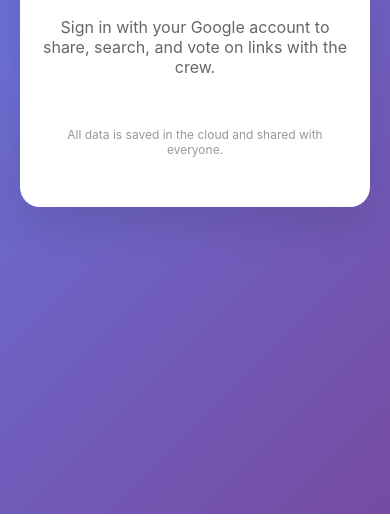
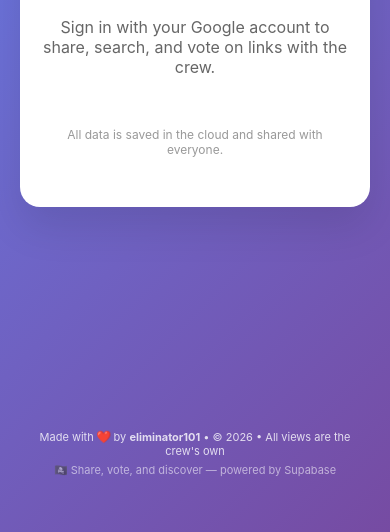
Before and after one commit to eliminator101/test, a plain HTML site: page index.html in a window 390 px wide. Shown: the part 330-862 px from the top of the page. Drawn offline with Linux system fonts and the light colour scheme.

Commit message:
Update index.html

```diff
--- a/index.html
+++ b/index.html
@@ -370,6 +370,36 @@
             gap: 15px;
         }
 
+        /* Footer Styles */
+        .footer {
+            text-align: center;
+            padding: 20px;
+            margin-top: 30px;
+            color: rgba(255, 255, 255, 0.8);
+            font-size: 14px;
+        }
+
+        .footer a {
+            color: white;
+            text-decoration: none;
+            font-weight: 600;
+        }
+
+        .footer a:hover {
+            text-decoration: underline;
+        }
+
+        .footer .heart {
+            color: #ff6b6b;
+            display: inline-block;
+            animation: heartbeat 1.5s ease infinite;
+        }
+
+        @keyframes heartbeat {
+            0%, 100% { transform: scale(1); }
+            50% { transform: scale(1.1); }
+        }
+
         @media (max-width: 768px) {
             .search-section {
                 flex-direction: column;
@@ -382,6 +412,11 @@
             .vote-section {
                 flex-direction: column;
                 align-items: flex-start;
+            }
+
+            .footer {
+                font-size: 11px;
+                padding: 15px;
             }
         }
     </style>
@@ -453,6 +488,12 @@
                 </div>
             </div>
         </div>
+    </div>
+
+    <!-- Footer -->
+    <div class="footer">
+        <p>Made with <span class="heart">❤️</span> by <strong>eliminator101</strong> • © 2026 • All views are the crew's own</p>
+        <p style="font-size: 11px; margin-top: 5px; opacity: 0.7;">🏴‍☠️ Share, vote, and discover — powered by Supabase</p>
     </div>
 
     <script>
@@ -725,7 +766,9 @@
                 keywords: keywords,
                 timestamp: Date.now(),
                 upvotes: [],
-                downvotes: []
+                downvotes: [],
+                submitterName: currentUser.name,
+                submitterEmail: currentUser.email
             };
 
             const insertSuccess = await insertLink(newLink);
```
